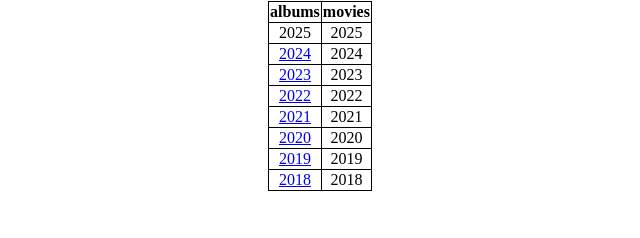
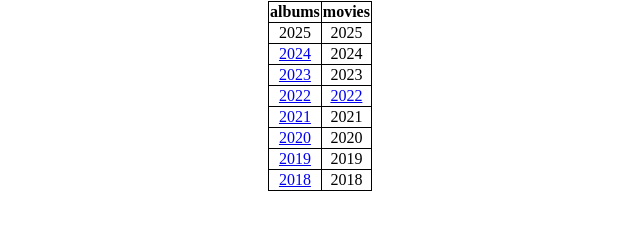
Before and after one commit to js-reid/js-reid.github.io, a plain HTML site: page lists/list_index.html in a window 1280 px wide. Shown: the part 133-371 px from the top of the page, 320-960 px from the left. Drawn offline with Linux system fonts and the light colour scheme.

Commit message:
add 2022 letterboxd link

```diff
--- a/lists/list_index.html
+++ b/lists/list_index.html
@@ -31,7 +31,7 @@
                   </tr>
                   <tr>
                     <td><a href="albums/2022_albums.html">2022</a></td>
-                    <td>2022</td>
+                    <td><a href="https://letterboxd.com/ghostenthusiast/list/2022-favorites/">2022</a></td>
                   </tr>
                   <tr>
                     <td><a href="albums/2021_albums.html">2021</a></td>
```
